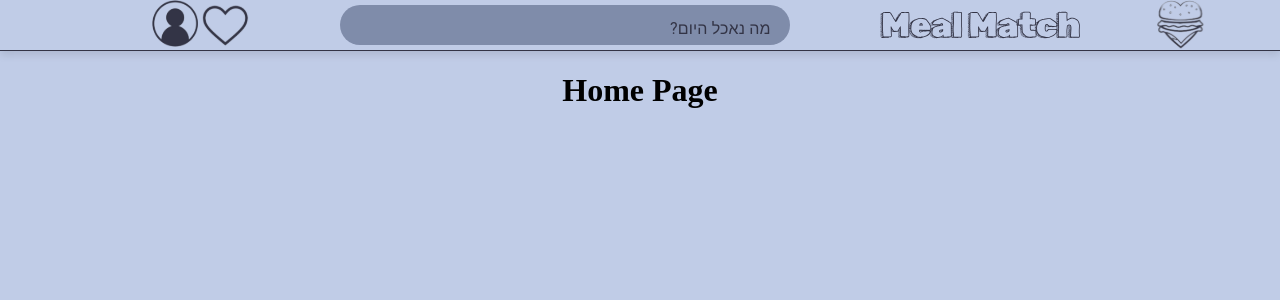
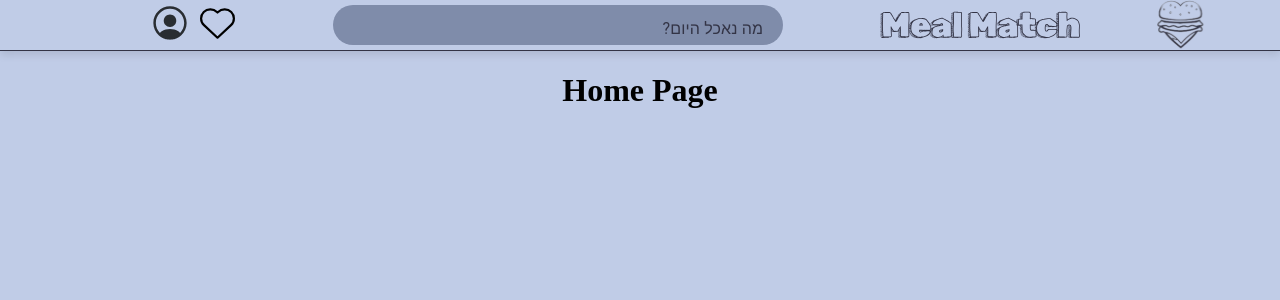
Before and after one commit to orishac/MealsMatch-FE, a React (Vite) app: page / in a window 1280 px wide. Shown: the top 300 px of the page. Built offline with nearby package versions, Linux system fonts and the light colour scheme; some icons are missing.

Commit message:
feat(svg): make svg smaller

```diff
--- a/src/components/NavBar/index.tsx
+++ b/src/components/NavBar/index.tsx
@@ -1,7 +1,7 @@
 import { Link } from "react-router-dom";
 import SearchBar from "../SearchBar";
-import Profile from '../../assets/profile.svg?react';
-import Heart from '../../assets/heart.svg?react';
+import Profile from '../../assets/profile-2.svg?react';
+import Heart from '../../assets/heart-2.svg?react';
 import Logo from "../Logo";
 
 import "./styles.scss";
--- a/src/components/NavBar/styles.scss
+++ b/src/components/NavBar/styles.scss
@@ -10,6 +10,13 @@
         border-bottom: solid 1px var(--dark-blue);
         box-shadow: 0 4px 8px 0 rgba(0, 0, 0, 0.1);
         padding: 0 0 0 150px;
+    }
+
+    &__left_side {
+        display: flex;
+        flex-direction: row;
+        align-items: center;
+        gap: 10px;
     }
 
     &__center {
```
Also changed, not shown: src/assets/heart-2.svg (added), src/assets/profile-2.svg (added).
